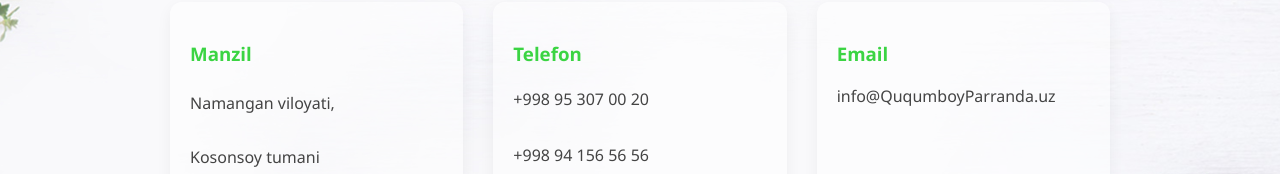
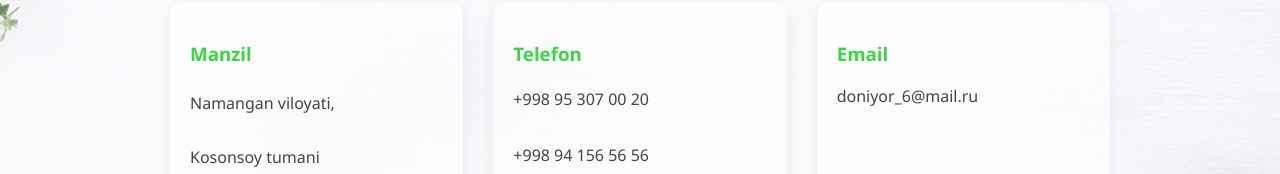
Before and after one commit to Kamronbek4441/Quqimboy, a React (Vite) app: page /Contact in a window 1280 px wide. Shown: the part 317-491 px from the top of the page. Built offline with nearby package versions, Linux system fonts and the light colour scheme.

Commit message:
changed email for enaugh time

```diff
--- a/src/components/Contact/Contact.jsx
+++ b/src/components/Contact/Contact.jsx
@@ -86,9 +86,9 @@
               style={{
                 marginTop: "9px",
               }}
-              href="mailto:info@QuqumboyParranda.uz"
+              href=""
             >
-              info@QuqumboyParranda.uz
+              doniyor_6@mail.ru
             </a>
           </div>
         </div>
--- a/src/components/HeroSection/Hero.css
+++ b/src/components/HeroSection/Hero.css
@@ -323,7 +323,7 @@
     padding: 10px;
     background-position: center;
     background-repeat: no-repeat;
-    min-height: 700px;
+    min-height: 800px;
   }
 
   .product-item {
@@ -413,6 +413,10 @@
   .info-block {
     max-width: 100%;
   }
+
+  .product-section {
+    min-height: 800px;
+  }
 }
 
 /* 📲 Planshet (601px - 1024px) */
```
